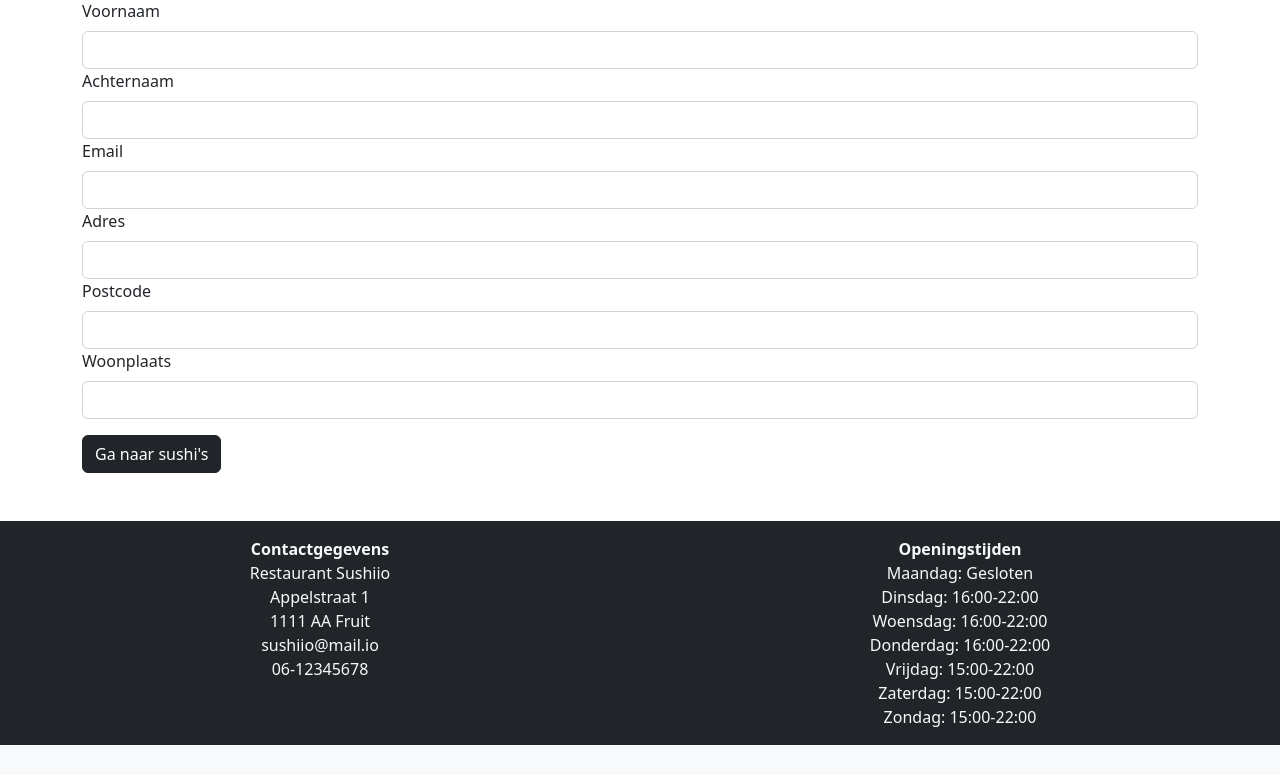
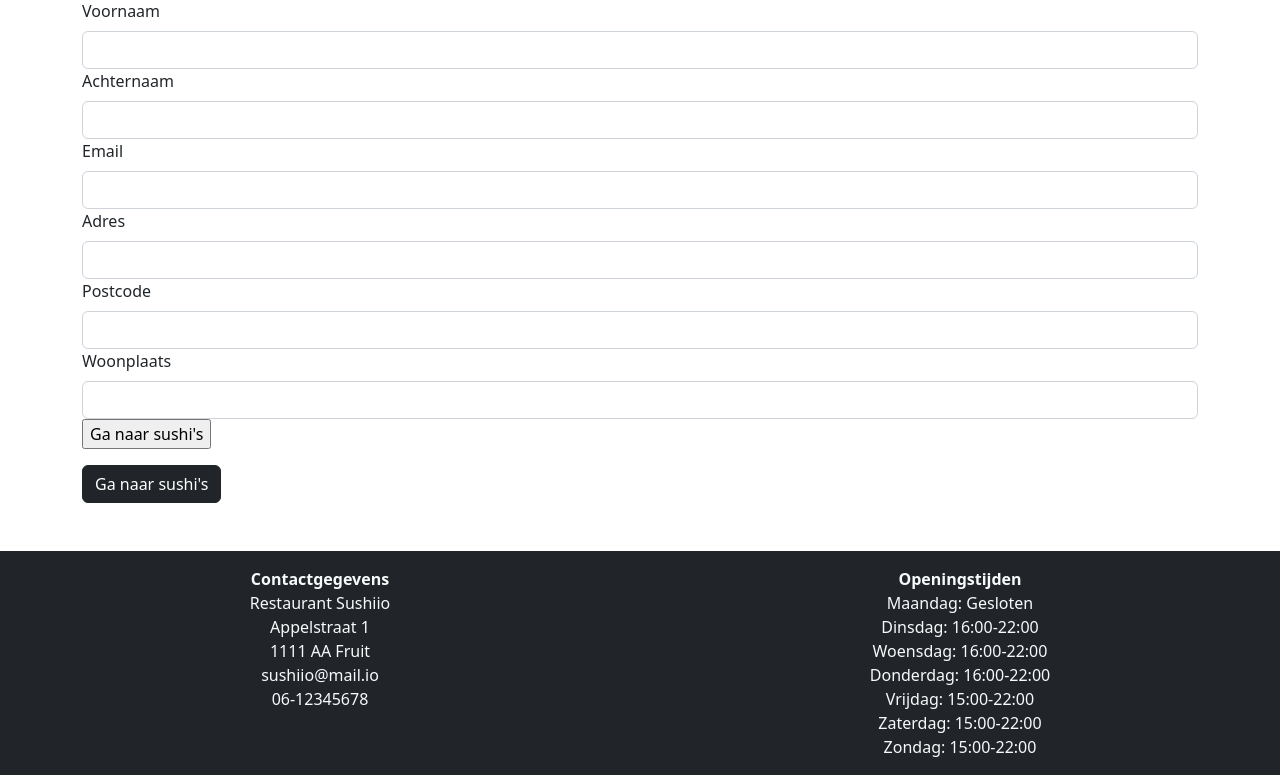
Before and after one commit to DhiradjT/Sushiio-Project, a PHP site: page /customerinfo.php in a window 1280 px wide. Shown: the part 461-1236 px from the top of the page. Before the commit the page ends 1206 px from the top, so only its background shows below. Run offline with PHP 8.4, Linux system fonts and the light colour scheme.

Commit message:
Klanten formulier werkend gemaakt

```diff
--- a/sushiio-project/customerinfo.php
+++ b/sushiio-project/customerinfo.php
@@ -41,38 +41,67 @@
 
       <!-- Customer INFO text section  -->
 
-      <div class="container">
+        <div class="container">
           <div class="row">
             <div class="col-md-12 mt-5">
               <h2 class="fw-semibold">Klantgegevens</h2>
 
-                <form>
+
+
+                <form method="post" action="order.php">
                     <label for="firstname" class="form-label">Voornaam</label>
-                    <input type="name" class="form-control" id="name">
+                    <input type="name" class="form-control" name="name">
 
                        <label for="lastname" class="form-label">Achternaam</label>
-                    <input type="name" class="form-control" id="name">
+                    <input type="name" class="form-control" name="lastName">
 
                     <label for="email" class="form-label">Email</label>
-                    <input type="email" class="form-control" id="email">
+                    <input type="email" class="form-control" name="email">
 
                     <label for="text" class="form-label">Adres</label>
-                    <input type="text" class="form-control" id="text">
+                    <input type="text" class="form-control" name="adress">
 
                     <label for="text" class="form-label">Postcode</label>
-                    <input type="text" class="form-control" id="text">
+                    <input type="text" class="form-control" name="zip">
 
 
                     <label for="text" class="form-label">Woonplaats</label>
-                    <input type="text" class="form-control" id="text">
+                    <input type="text" class="form-control" name="living">
+
+                    <input type="submit" name="verzenden" value="Ga naar sushi's">
                 </form>
+
+
+                <!-- <form method="post" action="order.php">
+                    <label>Voornaam</label>
+                    <input type="name" name="name">
+
+                       <label>Achternaam</label>
+                    <input type="name" name="lastName">
+
+                    <label>Email</label>
+                    <input type="email" name="email">
+
+                    <label>Adres</label>
+                    <input type="text" name="adress">
+
+                    <label>Postcode</label>
+                    <input type="text" name="zip">
+
+
+                    <label>Woonplaats</label>
+                    <input type="text" name="living">
+
+                    <input type="submit" name="verzenden" value="Ga naar sushi's">
+                </form> -->
+
+
 
                 <a href="sushi.php"><button type="button" class="btn btn-dark mt-3">Ga naar sushi's</button></a>
 
         </div>  <!-- end col  -->
         </div>  <!-- end row  -->
         </div> <!-- end container  -->
-
 
 
 
```
Also changed, not shown: sushiio-project/order.php (+10 -0 lines).
